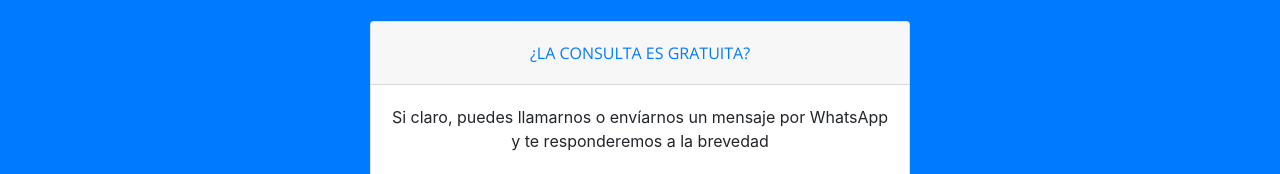
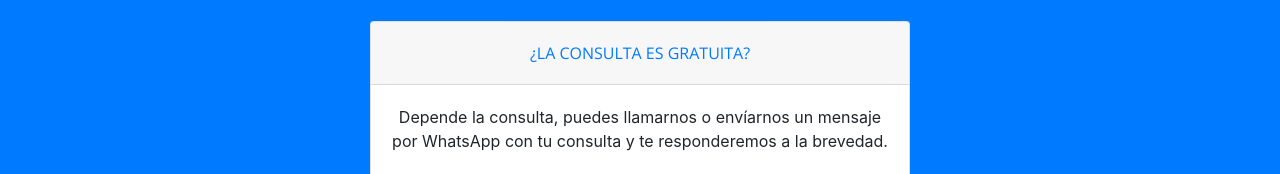
Before and after one commit to lopezoscar/estudiolopezoscar, a website with bundled scripts: page index.html in a window 1280 px wide. Shown: the part 2798-2972 px from the top of the page. Built offline with nearby package versions, Linux system fonts and the light colour scheme.

Commit message:
fix texto

```diff
--- a/index.html
+++ b/index.html
@@ -322,7 +322,7 @@
 
                 <div id="collapseOne" class="collapse show" aria-labelledby="headingOne" data-parent="#accordionExample">
                   <div class="card-body">
-                    <p class="mb-4">Si claro, puedes llamarnos o envíarnos un mensaje por WhatsApp y te responderemos a la brevedad</p>
+                    <p class="mb-4">Depende la consulta, puedes llamarnos o envíarnos un mensaje por WhatsApp con tu consulta y te responderemos a la brevedad.</p>
                     <a href="https://api.whatsapp.com/send?phone=1168782284" class="d-block" target="blank">
                       <i class="fab fa-whatsapp fa-3x mb-3 sr-contact-1"></i>
                       <p>11-6878-2284</p>
```
